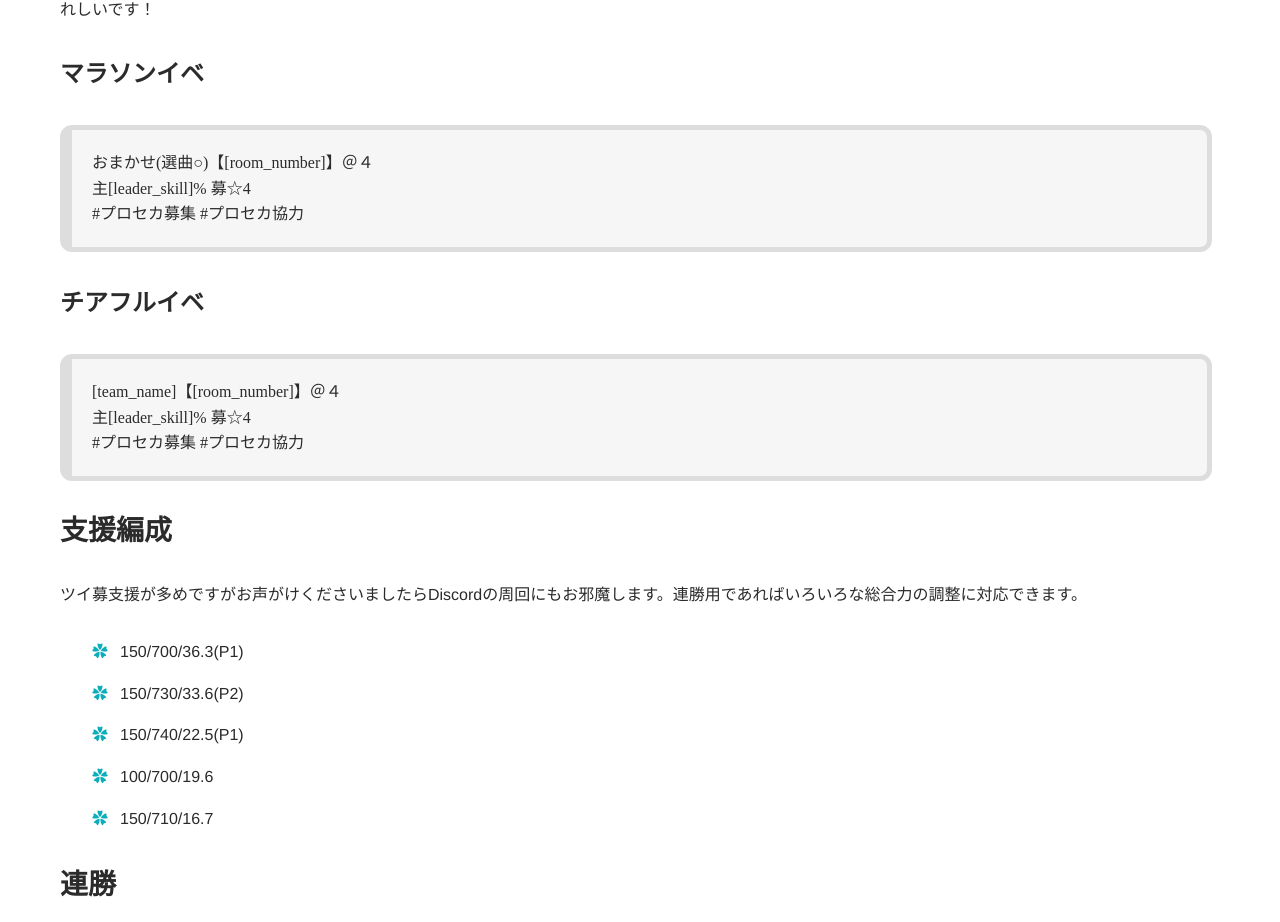
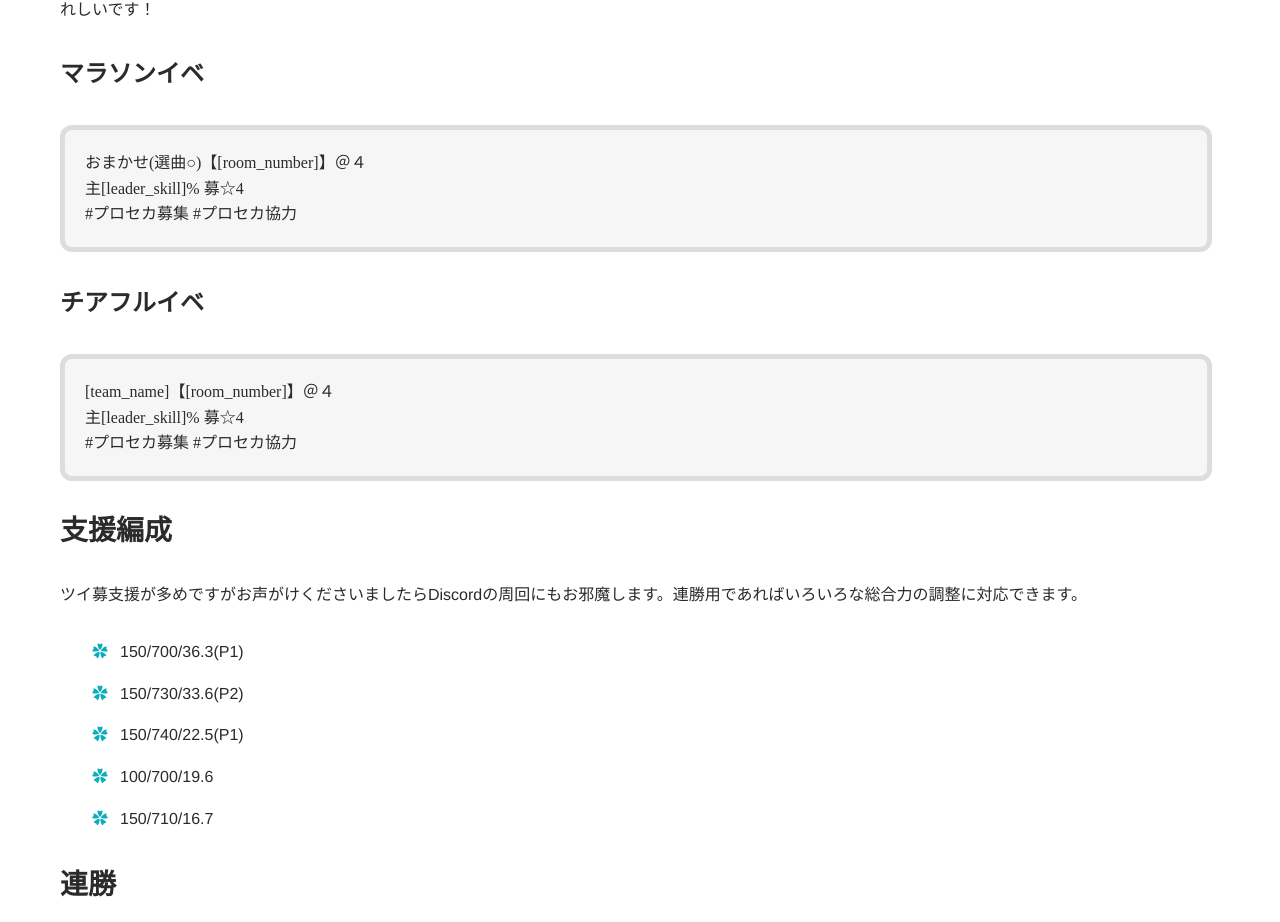
Before and after one commit to rmc8/svelte-blog-scriptone, a SvelteKit app: page /ToC1Kwin in a window 1280 px wide. Shown: the part 958-1880 px from the top of the page. Built offline with nearby package versions, Linux system fonts and the light colour scheme.

Commit message:
blockquote

```diff
--- a/static/css/main.css
+++ b/static/css/main.css
@@ -219,7 +219,7 @@ section {
 blockquote {
 	background: #f6f6f6;
 	border: 5px solid #dddddd;
-	border-left: 12px solid #dddddd;
+	border-left: 5px solid #dddddd;
 	margin: 0px;
 	padding: 20px;
 	border-radius: 12px;
```
